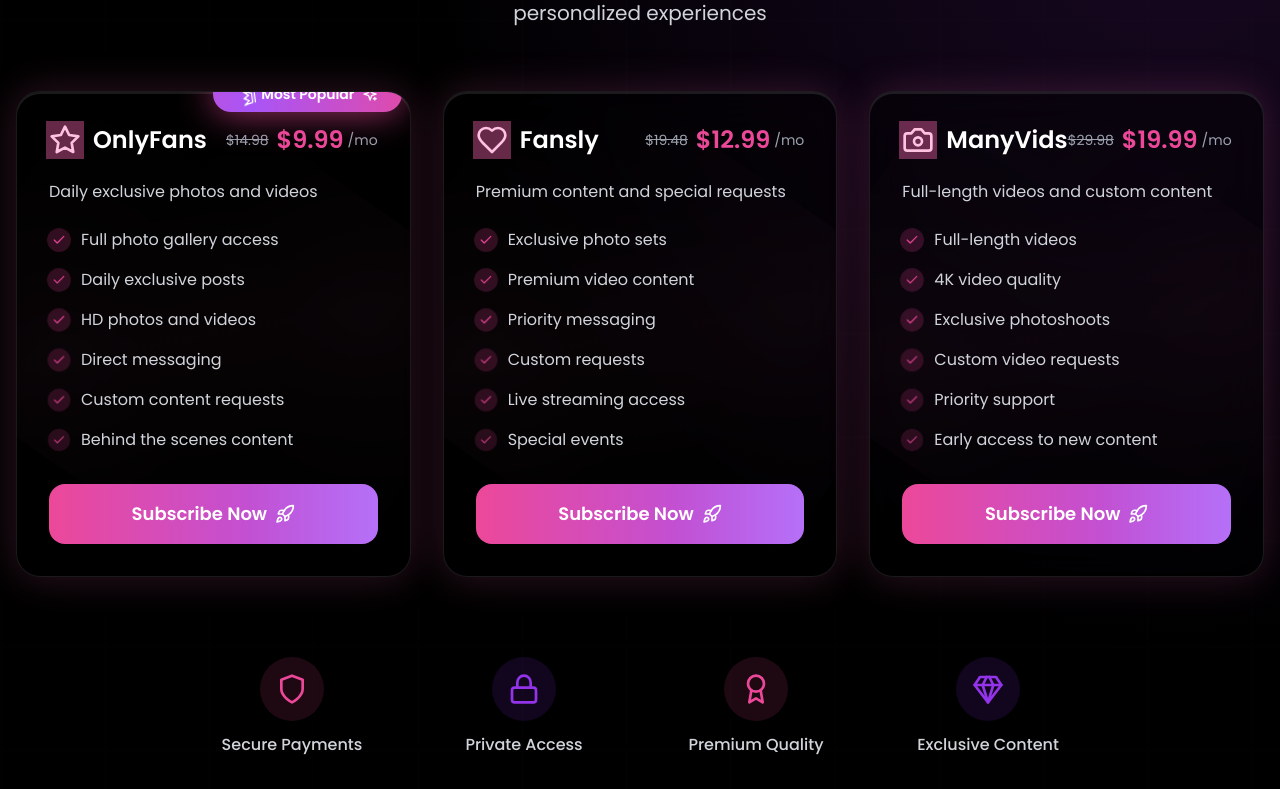
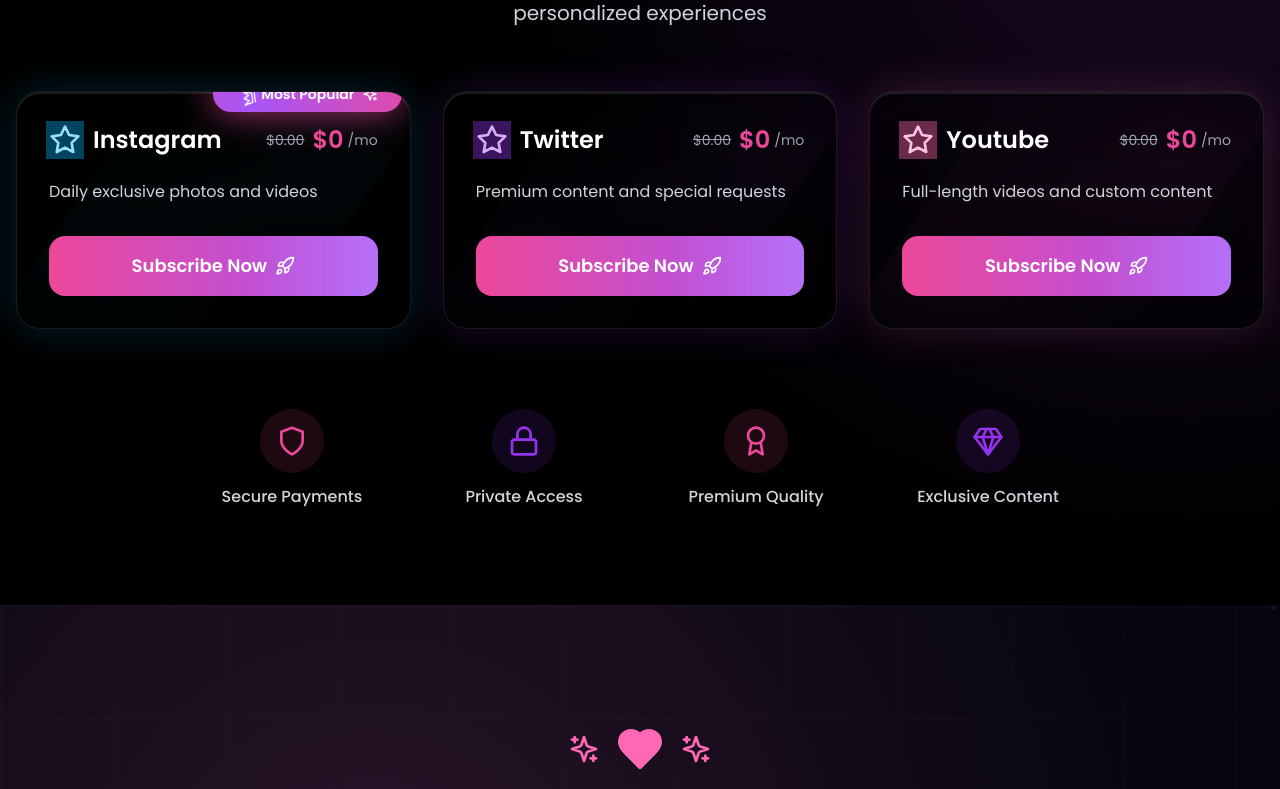
Before and after one commit to foxfacie/cammodel, a React (Vite) app: page / in a window 1280 px wide. Shown: the part 4511-5300 px from the top of the page. Built offline with nearby package versions, Linux system fonts and the light colour scheme.

Commit message:
Updated modelData.ts

```diff
--- a/src/data/modelData.ts
+++ b/src/data/modelData.ts
@@ -114,46 +114,28 @@
 export const tierOptions: TierOption[] = [
   {
     id: 1,
-    name: "OnlyFans",
-    price: 9.99,
+    name: "Instagram",
+    price: 0,
     description: "Daily exclusive photos and videos",
     features: [
-      "Full photo gallery access",
-      "Daily exclusive posts",
-      "HD photos and videos",
-      "Direct messaging",
-      "Custom content requests",
-      "Behind the scenes content"
     ],
     isPopular: true
   },
   {
     id: 2,
-    name: "Fansly",
-    price: 12.99,
+    name: "Twitter",
+    price: 0,
     description: "Premium content and special requests",
     features: [
-      "Exclusive photo sets",
-      "Premium video content",
-      "Priority messaging",
-      "Custom requests",
-      "Live streaming access",
-      "Special events"
     ],
     isPopular: false
   },
   {
     id: 3,
-    name: "ManyVids",
-    price: 19.99,
+    name: "Youtube",
+    price: 0,
     description: "Full-length videos and custom content",
     features: [
-      "Full-length videos",
-      "4K video quality",
-      "Exclusive photoshoots",
-      "Custom video requests",
-      "Priority support",
-      "Early access to new content"
     ],
     isPopular: false
   }
@@ -260,7 +242,7 @@
     id: 3,
     name: "David K.",
     avatar: "https://i.pravatar.cc/150?img=13",
-    comment: "Been subscribed for 6 months and the content just keeps getting better. Highly recommend VIP tier.",
+    comment: "Been subscribed for 6 months and the content just keeps getting better. Highly recommend.",
     rating: 4
   }
 ];
```
